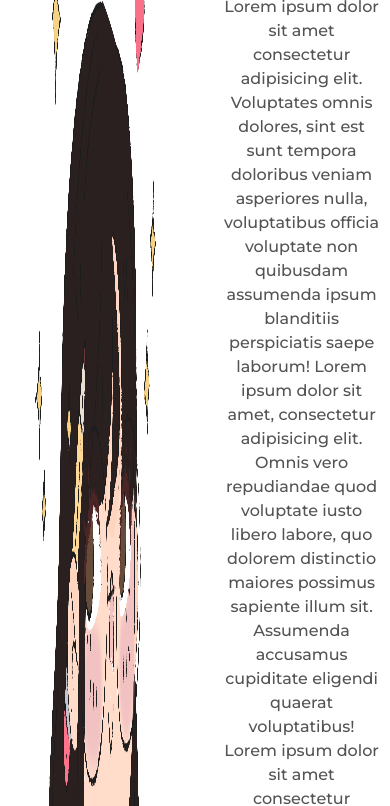
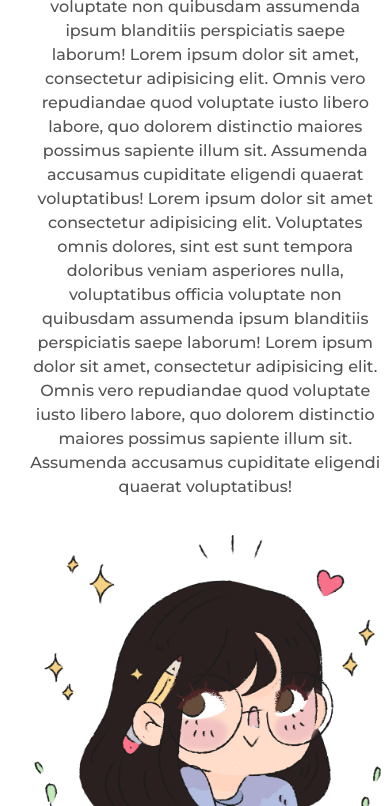
Before and after one commit to mariduri/Portafolio-Duri, a plain HTML site: page index.html in a window 390 px wide. Shown: the part 835-1641 px from the top of the page. Drawn offline with nearby package versions, Linux system fonts and the light colour scheme.

Commit message:
responsive sobre mi

```diff
--- a/css/estilos.css
+++ b/css/estilos.css
@@ -555,3 +555,17 @@ html {
     transform: scale(1.03);
     cursor: pointer;
 }
+
+@media screen and (max-width: 900px) {
+    .contenedorMain {
+        flex-direction: column-reverse;
+        justify-content: center;
+        align-items: center;
+    }
+    .contenedorMain img {
+        width: 100%;
+    }
+    .contenedorMain .contenedorTextosMain {
+        width: 100%;
+    }
+}
```
Also changed, not shown: servicios.html (+17 -1 lines).
